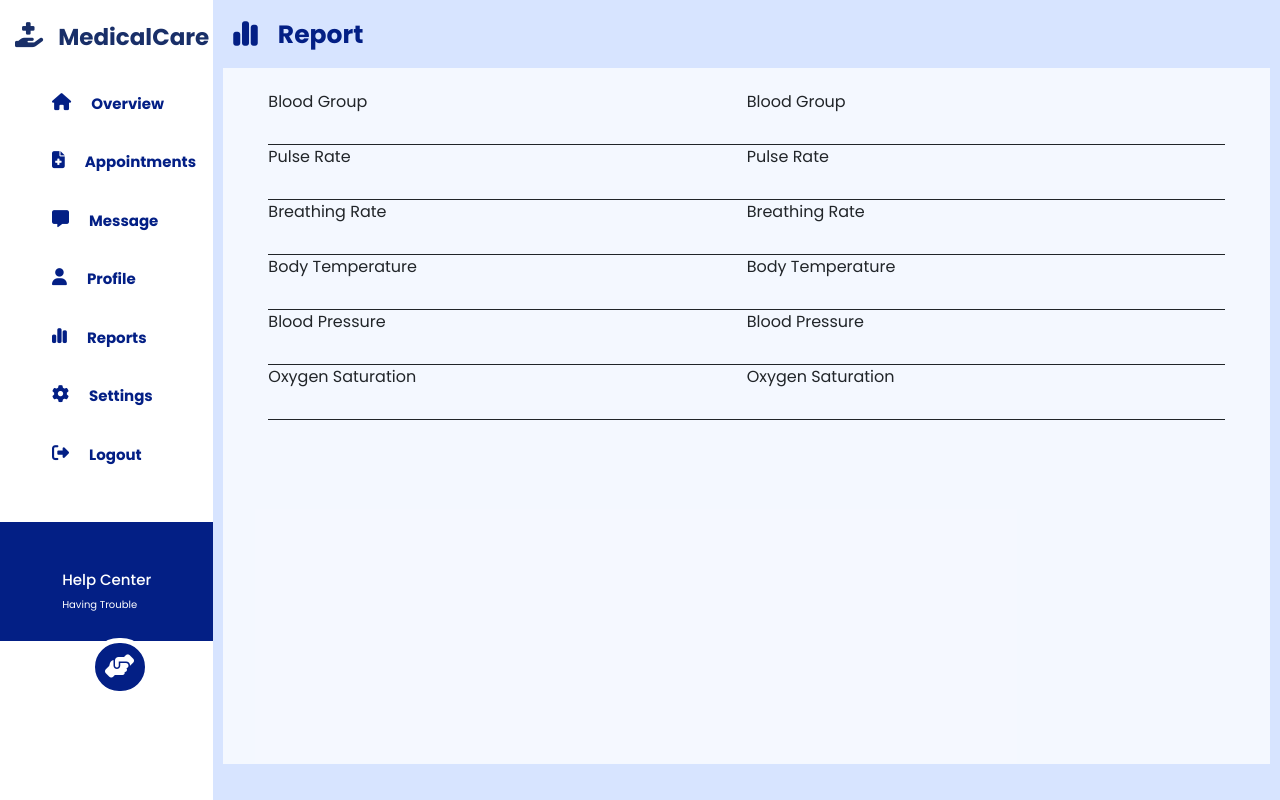
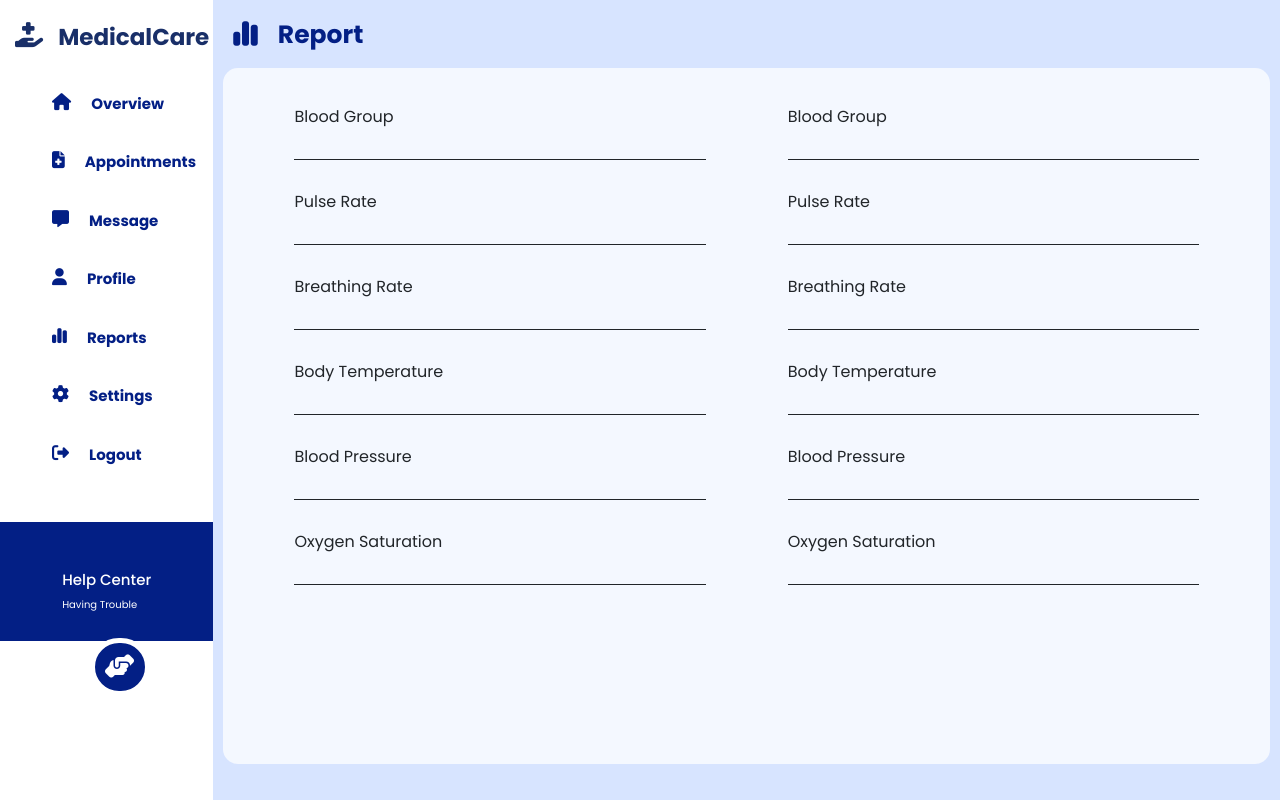
Before and after one commit to sarucm1017/Healthcare_Management-Frontend, a React (Create React App) app: page /reportDetailsPatient in a window 1280 px wide. Built offline with nearby package versions, Linux system fonts and the light colour scheme; a web font is replaced by a local one.

Commit message:
report details

```diff
--- a/src/Componets/Layout/ReportSection/Patients/ReportDetailsPatient.jsx
+++ b/src/Componets/Layout/ReportSection/Patients/ReportDetailsPatient.jsx
@@ -22,54 +22,54 @@ const ReportDetails = () => {
               </div>
               <div className="">
                 <div className="col-md-12 content-body-section">
-                  <div className=" col-md-6 body_content-section">
-                    <div>
+                  <div className=" col-md-5 body_content-section">
+                    <div className="report_maininput">
                       <p>Blood Group</p>
                       <div className="report_inputBox"><p></p></div>
                     </div>
-                    <div>
+                    <div className="report_maininput">
                       <p>Pulse Rate</p>
                       <div className="report_inputBox"><p></p></div>
                     </div>
-                    <div>
+                    <div className="report_maininput">
                       <p>Breathing Rate</p>
                       <div className="report_inputBox"><p></p></div>
                     </div>
-                    <div>
+                    <div className="report_maininput">
                       <p>Body Temperature</p>
                       <div className="report_inputBox"><p></p></div>
                     </div>
-                    <div>
+                    <div className="report_maininput">
                       <p>Blood Pressure</p>
                       <div className="report_inputBox"><p></p></div>
                     </div>
-                    <div>
+                    <div className="report_maininput">
                       <p>Oxygen Saturation</p>
                       <div className="report_inputBox"><p></p></div>
                     </div>
                   </div>
-                  <div className=" col-md-6 body_content-section">
-                    <div>
+                  <div className=" col-md-5 body_content-section">
+                  <div className="report_maininput">
                       <p>Blood Group</p>
                       <div className="report_inputBox"><p></p></div>
                     </div>
-                    <div>
+                    <div className="report_maininput">
                       <p>Pulse Rate</p>
                       <div className="report_inputBox"><p></p></div>
                     </div>
-                    <div>
+                    <div className="report_maininput">
                       <p>Breathing Rate</p>
                       <div className="report_inputBox"><p></p></div>
                     </div>
-                    <div>
+                    <div className="report_maininput">
                       <p>Body Temperature</p>
                       <div className="report_inputBox"><p></p></div>
                     </div>
-                    <div>
+                    <div className="report_maininput">
                       <p>Blood Pressure</p>
                       <div className="report_inputBox"><p></p></div>
                     </div>
-                    <div>
+                    <div className="report_maininput">
                       <p>Oxygen Saturation</p>
                       <div className="report_inputBox"><p></p></div>
                     </div>
--- a/src/Componets/Layout/ReportSection/Patients/patientsreports.css
+++ b/src/Componets/Layout/ReportSection/Patients/patientsreports.css
@@ -52,13 +52,19 @@
 /* ////////////////////////////////// */
 .content-body-section{
     display: flex;
-    padding: 22px 45px;
+    padding: 22px 30px;
     min-height: 87vh;
     background-color: #ffffffbd;
+    justify-content: space-around;
+    border-radius: 15px;
+
 }
 .report_inputBox{
     padding: 15px 0;
     border-bottom: 1px solid;
+}
+.report_maininput{
+    padding: 15px 0;
 }
 
 .body_content-section{
```
